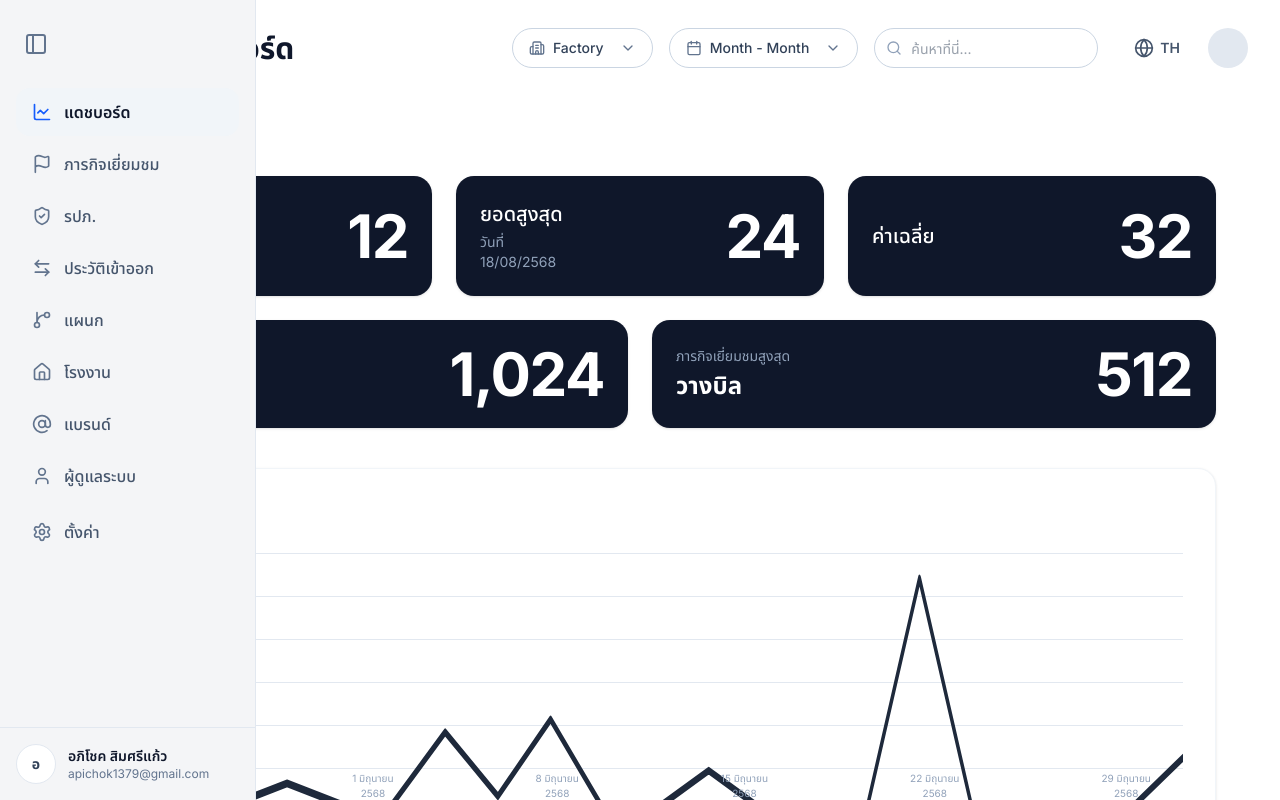
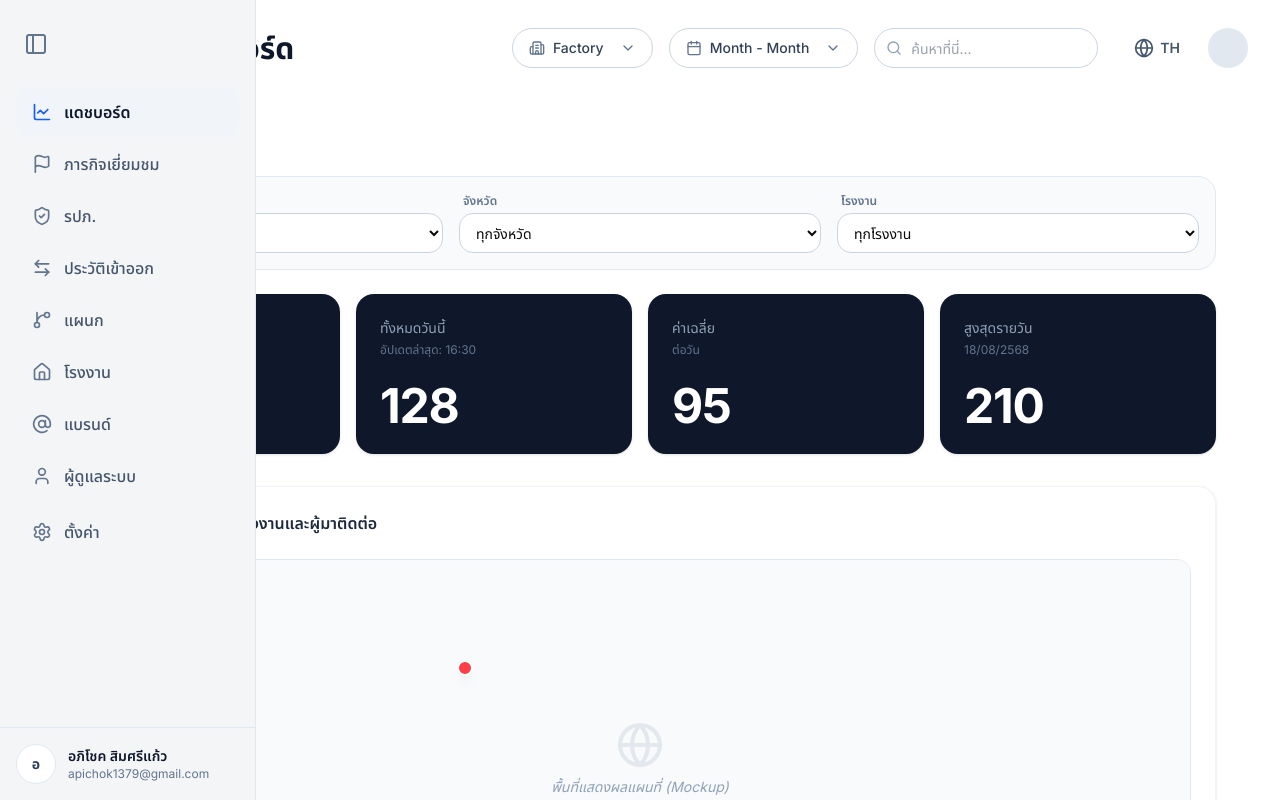
Before and after one commit to NapatRatsameepan/smart-visitor-web, a Next.js app: page /dashboard in a window 1280 px wide. Shown: the top 800 px of the page. Built offline with nearby package versions, Linux system fonts and the light colour scheme.

Commit message:
feat: adjust dashboard cards, filters and add geomap mockup based on diagram

```diff
--- a/app/dashboard/page.tsx
+++ b/app/dashboard/page.tsx
@@ -5,7 +5,7 @@ import { useLanguageStore } from "@/store/useLanguageStore"
 import { useAuthStore } from "@/store/useAuthStore"
 import { Sidebar } from "@/components/layout/Sidebar"
 import { Headbar } from "@/components/layout/Headbar"
-import { Clock } from "lucide-react"
+import { Clock, Globe } from "lucide-react"
 
 export default function Dashboard() {
   const { isTH } = useLanguageStore()
@@ -37,63 +37,128 @@ export default function Dashboard() {
           {/* Section Title */}
           <div className="flex items-center gap-2 mb-6 text-slate-800 font-semibold px-2">
             <Clock className="w-5 h-5" />
-            <span>{isTH ? "สถิติการเยี่ยมชม" : "Visitor Statistics"}</span>
+            <span>{isTH ? "สถิติการเยี่ยมชมรายวัน" : "Daily Visitor Statistics"}</span>
           </div>
 
           <div className="flex flex-col gap-6 max-w-6xl mx-auto">
-            {/* Top Stats Cards Row */}
-            <div className="grid grid-cols-1 md:grid-cols-3 gap-6">
-              {/* Card 1: Total Today */}
-              <div className="bg-[#0f172a] text-white rounded-2xl p-6 flex items-center justify-between shadow-sm">
+            {/* Location Hierarchy Filters for SuperAdmin */}
+            {role === 'SUPER_ADMIN' && (
+              <div className="grid grid-cols-1 md:grid-cols-3 gap-4 bg-slate-50 p-4 rounded-2xl border border-slate-200">
+                <div className="flex flex-col gap-1">
+                  <span className="text-xs font-semibold text-slate-500 ml-1">{isTH ? "ภูมิภาค" : "Region"}</span>
+                  <select className="h-10 px-3 rounded-xl border border-slate-300 bg-white text-sm focus:outline-none focus:ring-2 focus:ring-blue-500">
+                    <option>{isTH ? "ทุกภูมิภาค" : "All Regions"}</option>
+                    <option>{isTH ? "ภาคกลาง" : "Central"}</option>
+                    <option>{isTH ? "ภาคตะวันออก" : "Eastern"}</option>
+                  </select>
+                </div>
+                <div className="flex flex-col gap-1">
+                  <span className="text-xs font-semibold text-slate-500 ml-1">{isTH ? "จังหวัด" : "Province"}</span>
+                  <select className="h-10 px-3 rounded-xl border border-slate-300 bg-white text-sm focus:outline-none focus:ring-2 focus:ring-blue-500">
+                    <option>{isTH ? "ทุกจังหวัด" : "All Provinces"}</option>
+                    <option>กรุงเทพมหานคร</option>
+                    <option>ระยอง</option>
+                  </select>
+                </div>
+                <div className="flex flex-col gap-1">
+                  <span className="text-xs font-semibold text-slate-500 ml-1">{isTH ? "โรงงาน" : "Factory"}</span>
+                  <select className="h-10 px-3 rounded-xl border border-slate-300 bg-white text-sm focus:outline-none focus:ring-2 focus:ring-blue-500">
+                    <option>{isTH ? "ทุกโรงงาน" : "All Factories"}</option>
+                    <option>{factoryNames['1'][isTH ? 'th' : 'en']}</option>
+                    <option>{factoryNames['2'][isTH ? 'th' : 'en']}</option>
+                  </select>
+                </div>
+              </div>
+            )}
+
+            {/* Main Stats Cards Grid (4 Columns as per Diagram) */}
+            <div className="grid grid-cols-1 sm:grid-cols-2 lg:grid-cols-4 gap-4">
+
+              {/* Card 1: Top Department (แผนกเยี่ยมชมสูงสุด) */}
+              <div className="bg-[#0f172a] text-white rounded-2xl p-6 flex flex-col justify-between shadow-sm min-h-[160px]">
                 <div className="flex flex-col">
-                  <span className="text-xl font-medium mb-1">{isTH ? "ทั้งหมดวันนี้" : "Total Today"}</span>
-                  <span className="text-sm text-slate-400">{isTH ? "ล่าสุด" : "Latest"}<br />18/08/2568 16:30 {isTH ? "น." : ""}</span>
+                  <span className="text-slate-400 text-sm mb-1">{isTH ? "แผนกเยี่ยมชมสูงสุด" : "Top Department"}</span>
+                  <span className="text-xl font-bold truncate">{isTH ? "ฝ่ายผลิต" : "Production"}</span>
                 </div>
-                <div className="text-6xl font-bold tracking-tight">{Math.floor(12 * multiplier)}</div>
+                <div className="text-4xl font-bold tracking-tight mt-auto">
+                  {Math.floor(450 * multiplier).toLocaleString()}
+                </div>
               </div>
 
-              {/* Card 2: Max Peak */}
-              <div className="bg-[#0f172a] text-white rounded-2xl p-6 flex items-center justify-between shadow-sm">
+              {/* Card 2: Daily Total (ทั้งหมดวันนี้) */}
+              <div className="bg-[#0f172a] text-white rounded-2xl p-6 flex flex-col justify-between shadow-sm min-h-[160px]">
                 <div className="flex flex-col">
-                  <span className="text-xl font-medium mb-1">{isTH ? "ยอดสูงสุด" : "Max Peak"}</span>
-                  <span className="text-sm text-slate-400">{isTH ? "วันที่" : "Date:"}<br />18/08/2568</span>
+                  <span className="text-slate-400 text-sm mb-1">{isTH ? "ทั้งหมดวันนี้" : "Daily Total"}</span>
+                  <span className="text-xs text-slate-500">{isTH ? "อัปเดตล่าสุด" : "Last update"}: 16:30</span>
                 </div>
-                <div className="text-6xl font-bold tracking-tight">{Math.floor(24 * multiplier)}</div>
+                <div className="text-5xl font-bold tracking-tight mt-auto">
+                  {Math.floor(128 * multiplier).toLocaleString()}
+                </div>
               </div>
 
-              {/* Card 3: Average */}
-              <div className="bg-[#0f172a] text-white rounded-2xl p-6 flex items-center justify-between shadow-sm">
-                <div className="flex flex-col justify-center h-full">
-                  <span className="text-xl font-medium">{isTH ? "ค่าเฉลี่ย" : "Average"}</span>
+              {/* Card 3: Average (ค่าเฉลี่ย) */}
+              <div className="bg-[#0f172a] text-white rounded-2xl p-6 flex flex-col justify-between shadow-sm min-h-[160px]">
+                <div className="flex flex-col">
+                  <span className="text-slate-400 text-sm mb-1">{isTH ? "ค่าเฉลี่ย" : "Average"}</span>
+                  <span className="text-xs text-slate-500">{isTH ? "ต่อวัน" : "per day"}</span>
                 </div>
-                <div className="text-6xl font-bold tracking-tight">{Math.floor(32 * multiplier)}</div>
+                <div className="text-5xl font-bold tracking-tight mt-auto">
+                  {Math.floor(95 * multiplier).toLocaleString()}
+                </div>
+              </div>
+
+              {/* Card 4: Max of Day (สูงสุดรายวัน) */}
+              <div className="bg-[#0f172a] text-white rounded-2xl p-6 flex flex-col justify-between shadow-sm min-h-[160px]">
+                <div className="flex flex-col">
+                  <span className="text-slate-400 text-sm mb-1">{isTH ? "สูงสุดรายวัน" : "Max of Day"}</span>
+                  <span className="text-xs text-slate-500">18/08/2568</span>
+                </div>
+                <div className="text-5xl font-bold tracking-tight mt-auto">
+                  {Math.floor(210 * multiplier).toLocaleString()}
+                </div>
+              </div>
+
+            </div>
+
+            {/* GeoMap Visualization (as per Diagram) */}
+            <div className="bg-white rounded-2xl p-6 shadow-sm border border-slate-100 mt-2">
+              <div className="flex items-center gap-2 mb-6 text-slate-800 font-semibold">
+                <Globe className="w-5 h-5 text-blue-600" />
+                <span>{isTH ? "การกระจายตัวของโรงงานและผู้มาติดต่อ" : "GeoMap (Lat/Lng Visualization)"}</span>
+              </div>
+
+              {/* Map Mockup */}
+              <div className="relative h-[400px] w-full rounded-xl bg-slate-100 overflow-hidden border border-slate-200">
+                {/* Simulated Map Background */}
+                <div className="absolute inset-0 bg-[#f8fafc] flex items-center justify-center">
+                  <div className="text-slate-400 flex flex-col items-center">
+                    <Globe className="w-12 h-12 mb-2 opacity-20" />
+                    <span className="text-sm italic">{isTH ? "พื้นที่แสดงผลแผนที่ (Mockup)" : "Map Visualization Area (Mockup)"}</span>
+                  </div>
+                </div>
+
+                {/* Simulated Map Markers (from Diagram: FAC and LOG) */}
+                <div className="absolute top-1/4 left-1/3 flex flex-col items-center group cursor-pointer">
+                  <div className="bg-red-500 w-4 h-4 rounded-full border-2 border-white shadow-lg animate-pulse" />
+                  <div className="hidden group-hover:block absolute top-6 bg-white p-2 rounded shadow-md border text-[10px] whitespace-nowrap z-10">
+                    <p className="font-bold">Factory A</p>
+                    <p>Lat: 13.7563, Lng: 100.5018</p>
+                  </div>
+                </div>
+
+                <div className="absolute bottom-1/3 right-1/4 flex flex-col items-center group cursor-pointer">
+                  <div className="bg-blue-500 w-4 h-4 rounded-full border-2 border-white shadow-lg" />
+                  <div className="hidden group-hover:block absolute top-6 bg-white p-2 rounded shadow-md border text-[10px] whitespace-nowrap z-10">
+                    <p className="font-bold">Factory B</p>
+                    <p>Lat: 12.6814, Lng: 101.2816</p>
+                  </div>
+                </div>
               </div>
             </div>
 
-            {/* Second Stats Cards Row */}
-            <div className="grid grid-cols-1 md:grid-cols-2 gap-6">
-              {/* Card 4: Max Dept */}
-              <div className="bg-[#0f172a] text-white rounded-2xl p-6 flex items-center justify-between shadow-sm">
-                <div className="flex flex-col">
-                  <span className="text-sm text-slate-400 mb-1">{isTH ? "แผนกเยี่ยมชมสูงสุด" : "Max Department Visit"}</span>
-                  <span className="text-2xl font-bold">{isTH ? "ฝ่ายขาย" : "Sales"}</span>
-                </div>
-                <div className="text-6xl font-bold tracking-tight">{Math.floor(1024 * multiplier).toLocaleString()}</div>
-              </div>
-
-              {/* Card 5: Max Mission */}
-              <div className="bg-[#0f172a] text-white rounded-2xl p-6 flex items-center justify-between shadow-sm">
-                <div className="flex flex-col">
-                  <span className="text-sm text-slate-400 mb-1">{isTH ? "ภารกิจเยี่ยมชมสูงสุด" : "Max Mission Visit"}</span>
-                  <span className="text-2xl font-bold">{isTH ? "วางบิล" : "Billing"}</span>
-                </div>
-                <div className="text-6xl font-bold tracking-tight">{Math.floor(512 * multiplier)}</div>
-              </div>
-            </div>
-
-            {/* Chart Area */}
+            {/* Daily Visitor Trend Chart */}
             <div className="bg-white rounded-2xl p-8 shadow-sm border border-slate-100 mt-4 relative">
-              <div className="font-semibold text-sm mb-6 text-slate-800">{isTH ? "จำนวน" : "Amount"}</div>
+              <div className="font-semibold text-sm mb-6 text-slate-800">{isTH ? "แนวโน้มการเยี่ยมชมรายวัน" : "Daily Visitor Trend"}</div>
 
               {/* Chart Mockup using SVG */}
               <div className="h-64 w-full relative">
```
